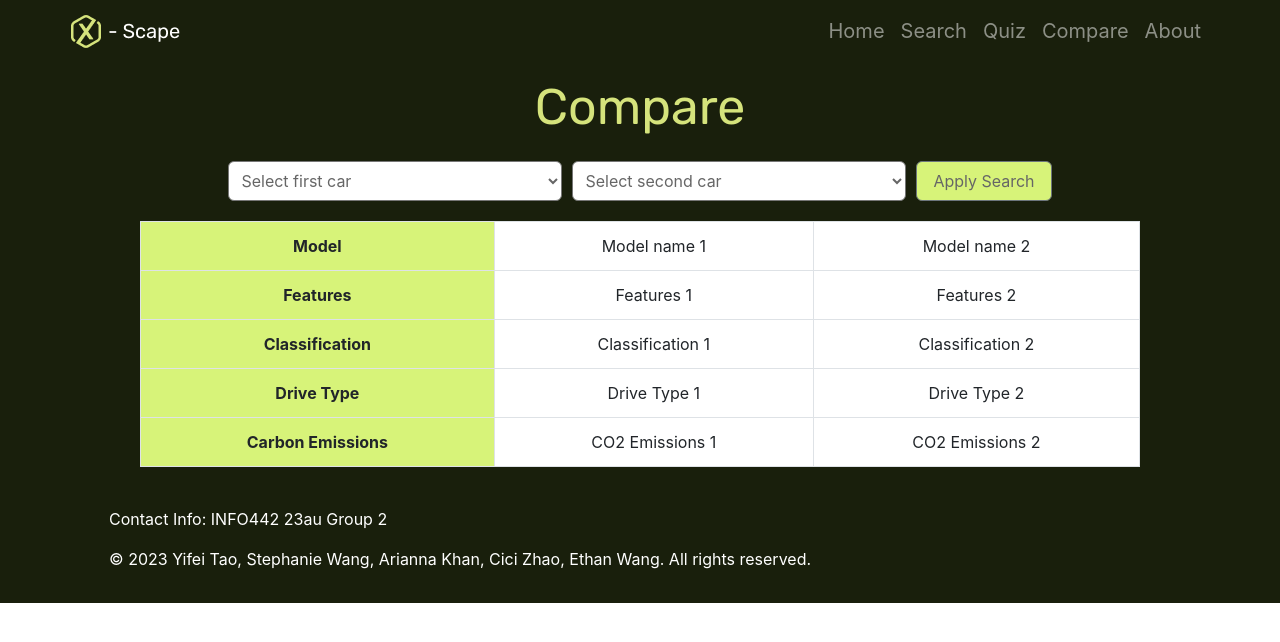
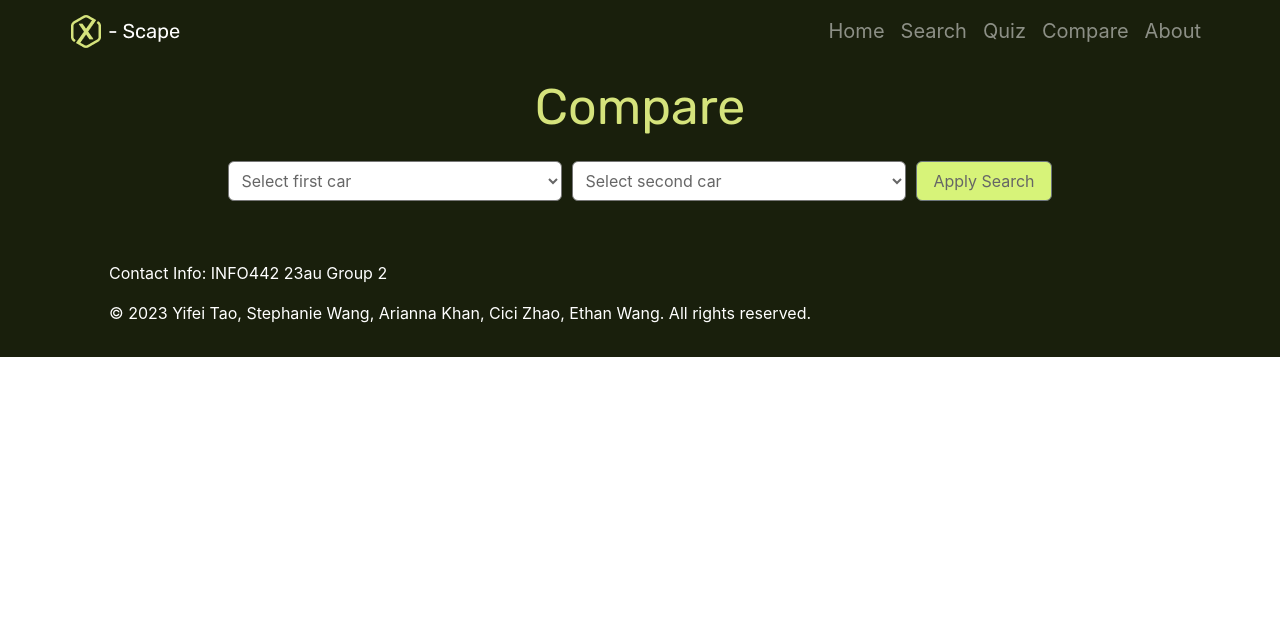
Before and after one commit to UW-INFO442-AU23/sus-city, a React (Create React App) app: page /Compare in a window 1280 px wide. Shown: the top 642 px of the page. Built offline with nearby package versions, Linux system fonts and the light colour scheme.

Commit message:
made apply search button and table interactive

```diff
--- a/src/components/Compare/compare.js
+++ b/src/components/Compare/compare.js
@@ -1,5 +1,5 @@
 import React, { useState } from 'react';
-import { Form } from 'react-bootstrap';
+import { Button, Form } from 'react-bootstrap';
 
 export default function Compare(props) {
     const [car1, setCar1] = useState("");
@@ -14,6 +14,31 @@ export default function Compare(props) {
             {car.title}
         </option>
         ));
+
+    const handleCompare = () => {
+        const filteredCars1 = cars.find(car => car.title.toLowerCase() === car1.toLowerCase());
+        const filteredCars2 = cars.find(car => car.title.toLowerCase() === car2.toLowerCase());
+
+        if (filteredCars1 && filteredCars2) {
+            const comparedData = [
+                {
+                    property: 'Model',
+                    car1: filteredCars1.title,
+                    car2: filteredCars2.title,
+                    image1: filteredCars1.image,
+                    image2: filteredCars2.image
+                },
+                { property: 'Classification', car1: filteredCars1.car_type, car2: filteredCars2.car_type },
+                { property: 'Drive Type', car1: filteredCars1.drive, car2: filteredCars2.drive },
+                { property: 'Carbon Emissions', car1: filteredCars1.co2_emission, car2: filteredCars2.co2_emission }
+            ];
+            setComparisonResult(comparedData);
+        } else {
+            setComparisonResult([]);
+        }
+    };
+
+
 
     return (
         <div className="compare">
@@ -46,36 +71,38 @@ export default function Compare(props) {
                             {carOptions}
                         </Form.Select>
                     </div>
-                    <button type="button" class="btn btn-secondary">Apply Search</button>
+
+                    <Button variant="secondary" className="compare-button btn-secondary" onClick={handleCompare}>
+                        Apply Search
+                    </Button>
                 </div>
                 <div className="compare-table">
                     <table class="table table-bordered">
                         <tbody>
-                            <tr>
-                                <th scope="row">Model</th>
-                                <td>Model name 1</td>
-                                <td>Model name 2</td>
-                            </tr>
-                            <tr>
-                                <th scope="row">Features</th>
-                                <td>Features 1</td>
-                                <td>Features 2</td>
-                            </tr>
-                            <tr>
-                                <th scope="row">Classification</th>
-                                <td>Classification 1</td>
-                                <td>Classification 2</td>
-                            </tr>
-                            <tr>
-                                <th scope="row">Drive Type</th>
-                                <td>Drive Type 1</td>
-                                <td>Drive Type 2</td>
-                            </tr>
-                            <tr>
-                                <th scope="row">Carbon Emissions</th>
-                                <td>CO2 Emissions 1</td>
-                                <td>CO2 Emissions 2</td>
-                            </tr>
+                            {comparisonResult.map((row, index) => (
+                                <tr key={index}>
+                                    <th scope="row">{row.property}</th>
+                                    {row.property === 'Model' ? (
+                                        <>
+                                            <td colSpan="2">
+                                                {row.image1 && <img src={row.image1} alt={`${row.car1} Image`} className="model-image" />}
+                                                <br />
+                                                {row.car1}
+                                            </td>
+                                            <td colSpan="2">
+                                                {row.image2 && <img src={row.image2} alt={`${row.car2} Image`} className="model-image" />}
+                                                <br />
+                                                {row.car2}
+                                            </td>
+                                        </>
+                                    ) : (
+                                        <>
+                                            <td colSpan="2">{row.car1}</td>
+                                            <td colSpan="2">{row.car2}</td>
+                                        </>
+                                    )}
+                                </tr>
+                            ))}
                         </tbody>
                     </table>
                 </div>
--- a/src/index.css
+++ b/src/index.css
@@ -573,6 +573,17 @@ footer {
 .compare-table th:nth-child(1),
 .compare-table td:nth-child(1) {
   background-color: #d7f379;
+  width: 15rem;
+  text-align: center;
+  vertical-align: middle;
+}
+
+.compare-table th:nth-child(2),
+.compare-table td:nth-child(2),
+.compare-table th:nth-child(3),
+.compare-table td:nth-child(3) {
+  width: 15rem;
+  max-width: 15rem;
 }
 
 .form-select {
@@ -583,6 +594,14 @@ footer {
   padding: 0.5rem;
   width: 100%;
 }
+
+.model-image {
+  max-width: 300px;
+  max-height: 100px;
+  margin-bottom: 8px;
+}
+
+
 
 
 /** end of content css + start of about css **/
```
